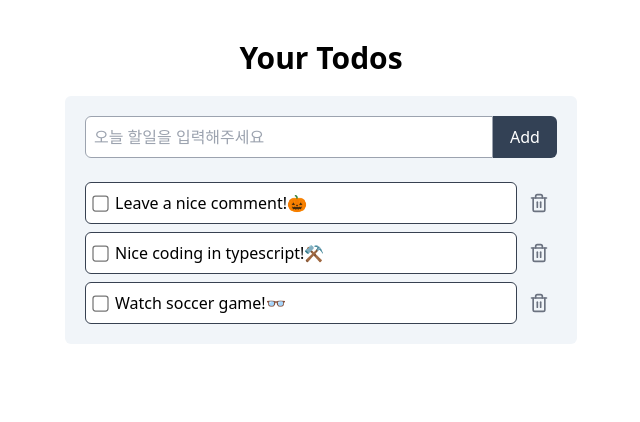
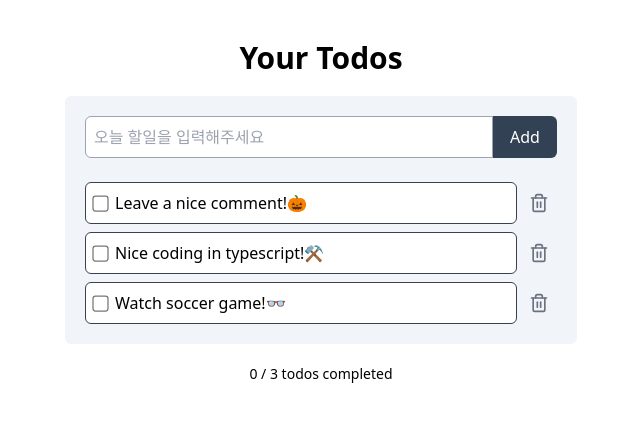
Before and after one commit to kimyoda/Typescript_Todo_TailwindCss, a React (Vite) app in the folder typescript_todo_tailwind/: page / in a window 1280 px wide. Shown: the top 422 px of the page, without its empty margins (319-959 px from the left). Built offline with nearby package versions, Linux system fonts and the light colour scheme.

Commit message:
[feat] TodoSummary, Alldelte Completed todos

```diff
--- a/typescript_todo_tailwind/src/App.tsx
+++ b/typescript_todo_tailwind/src/App.tsx
@@ -2,6 +2,7 @@
 import { dummyData } from "./data/todos";
 import { AddTodoForm } from "./components/AddTodoForm";
 import { TodoList } from "./components/TodoList";
+import { TodoSummary } from "./components/TodoSummary";
 
 function App() {
   const [todos, setTodos] = useState(dummyData);
@@ -27,6 +28,10 @@
     setTodos((prevTodos) => prevTodos.filter((todo) => todo.id !== id));
   };
 
+  const deleteAllCompletedTodos = () => {
+    setTodos((prevTodos) => prevTodos.filter((todo) => !todo.completed));
+  };
+
   return (
     <main className="py-10 h-screen space-y-5 overflow-auto">
       <h1 className="font-bold text-3xl text-center">Your Todos</h1>
@@ -38,6 +43,7 @@
           onDelete={deleteTodo}
         />
       </div>
+      <TodoSummary todos={todos} deleteAllCompleted={deleteAllCompletedTodos} />
     </main>
   );
 }
--- /dev/null
+++ b/typescript_todo_tailwind/src/components/TodoSummary.tsx
@@ -0,0 +1,29 @@
+import { Todo } from "../types/todo";
+
+interface TodoSummaryProps {
+  todos: Todo[];
+  deleteAllCompleted: () => void;
+}
+
+export const TodoSummary = ({
+  todos,
+  deleteAllCompleted,
+}: TodoSummaryProps) => {
+  const completedTodos = todos.filter((todo) => todo.completed);
+
+  return (
+    <div className="text-center space-y-2">
+      <p className="text-sm font-medium">
+        {completedTodos.length} / {todos.length} todos completed
+      </p>
+      {completedTodos.length > 0 && (
+        <button
+          onClick={deleteAllCompleted}
+          className="text-red-500 hover:underline text-sm font-medium"
+        >
+          Delete All Completed
+        </button>
+      )}
+    </div>
+  );
+};
```
